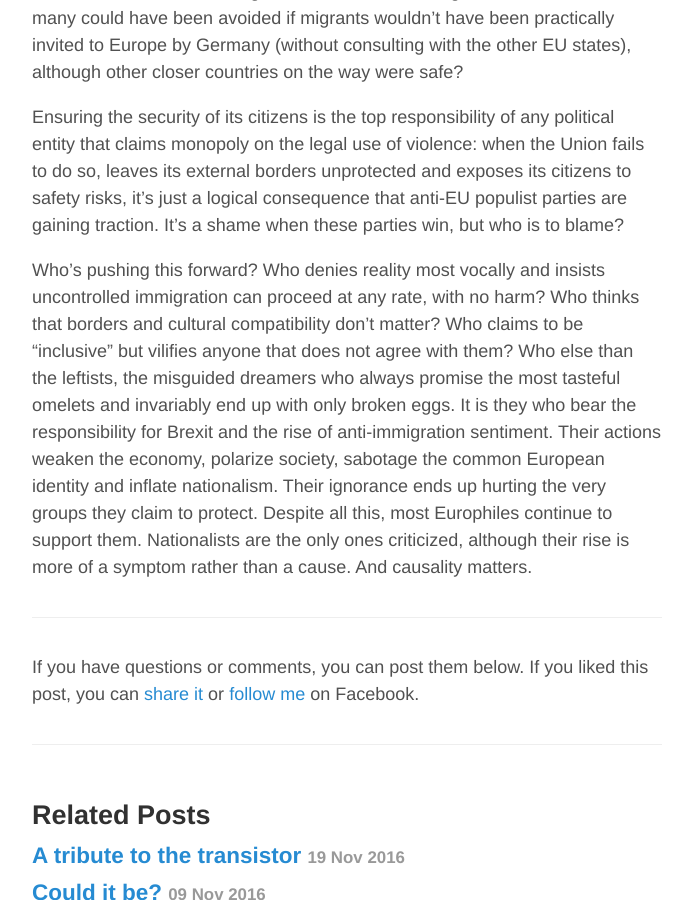
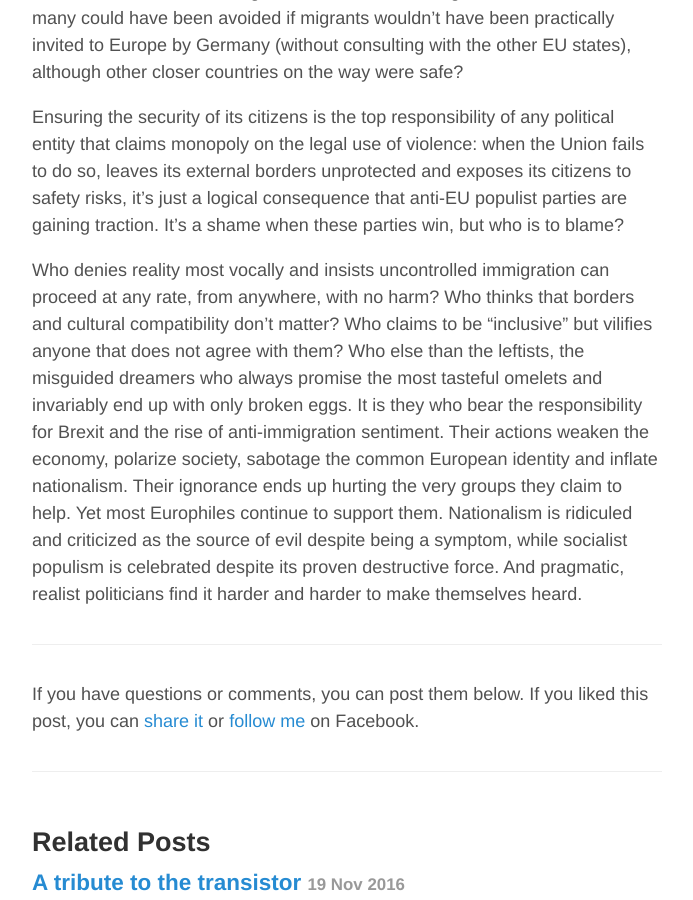
Before and after one commit to aoghina/aoghina.github.io, a Jekyll site: the page built from _posts/2017-02-25-the-hormesis-of-immigration.md, in a window 1280 px wide and 900 px high, scrolled down 2539 px. Shown: the whole window, without its empty margins (293-986 px from the left). Built offline with Jekyll 4.4.1, drawn with Linux system fonts in a browser that asks for light colours; comment, search, counter and statistics services are not loaded.

Commit message:
Update hormesis

```diff
--- a/_posts/2017-02-25-the-hormesis-of-immigration.md
+++ b/_posts/2017-02-25-the-hormesis-of-immigration.md
@@ -28,4 +28,4 @@ At the same time, thousands of unverified people enter and move freely across th
 
 Ensuring the security of its citizens is the top responsibility of any political entity that claims monopoly on the legal use of violence: when the Union fails to do so, leaves its external borders unprotected and exposes its citizens to safety risks, it's just a logical consequence that anti-EU populist parties are gaining traction. It's a shame when these parties win, but who is to blame?
 
-Who's pushing this forward? Who denies reality most vocally and insists uncontrolled immigration can proceed at any rate, with no harm? Who thinks that borders and cultural compatibility don't matter? Who claims to be "inclusive" but vilifies anyone that does not agree with them? Who else than the leftists, the misguided dreamers who always promise the most tasteful omelets and invariably end up with only broken eggs. It is they who bear the responsibility for Brexit and the rise of anti-immigration sentiment. Their actions weaken the economy, polarize society, sabotage the common European identity and inflate nationalism. Their ignorance ends up hurting the very groups they claim to protect. Despite all this, most Europhiles continue to support them. Nationalists are the only ones criticized, although their rise is more of a symptom rather than a cause. And causality matters.
+Who denies reality most vocally and insists uncontrolled immigration can proceed at any rate, from anywhere, with no harm? Who thinks that borders and cultural compatibility don't matter? Who claims to be "inclusive" but vilifies anyone that does not agree with them? Who else than the leftists, the misguided dreamers who always promise the most tasteful omelets and invariably end up with only broken eggs. It is they who bear the responsibility for Brexit and the rise of anti-immigration sentiment. Their actions weaken the economy, polarize society, sabotage the common European identity and inflate nationalism. Their ignorance ends up hurting the very groups they claim to help. Yet most Europhiles continue to support them. Nationalism is ridiculed and criticized as the source of evil despite being a symptom, while socialist populism is celebrated despite its proven destructive force. And pragmatic, realist politicians find it harder and harder to make themselves heard.
```
